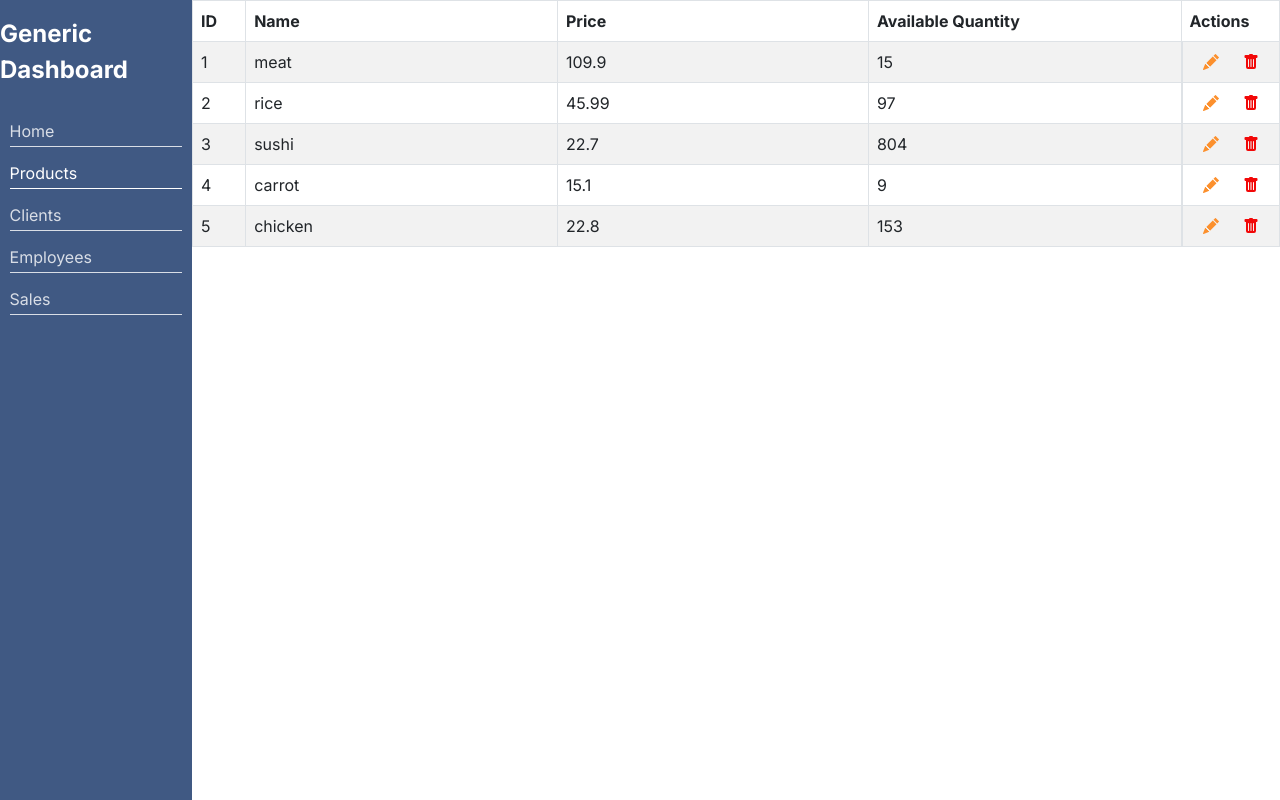
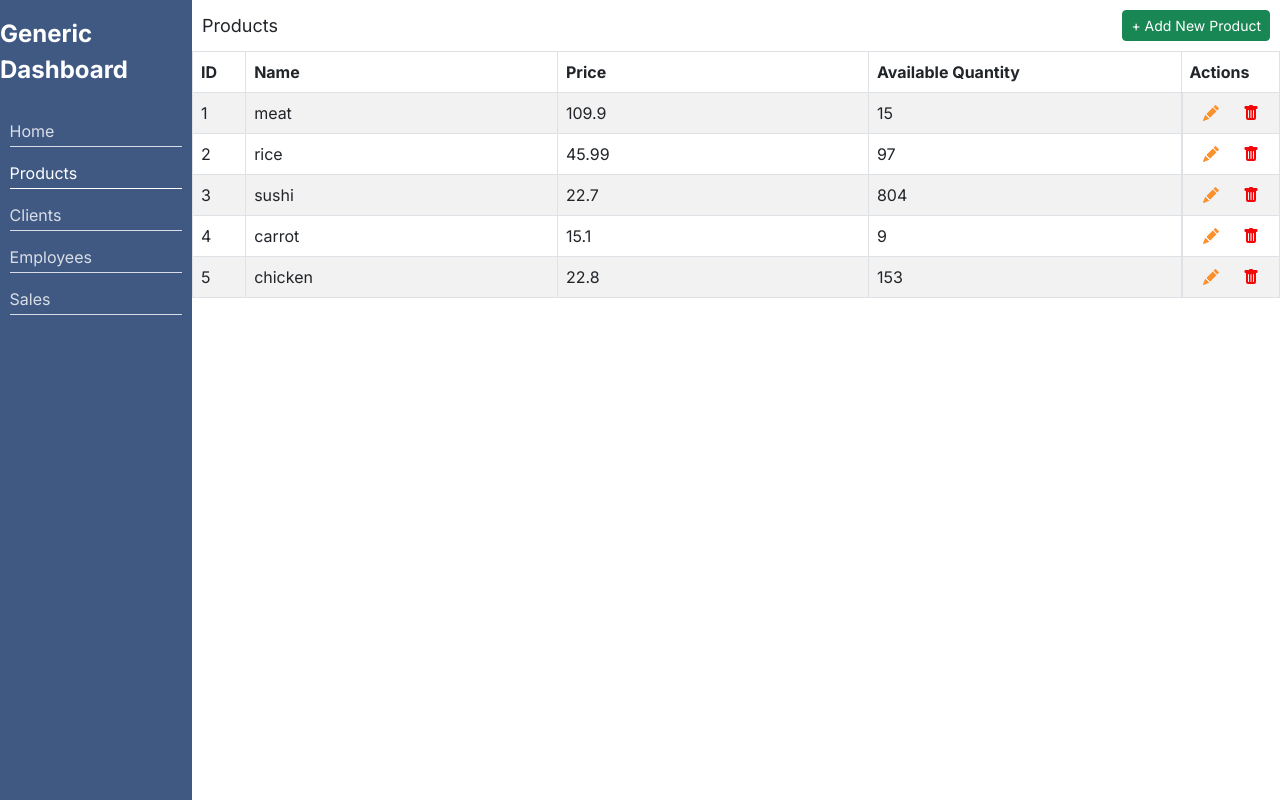
Before and after one commit to luis-saes/generic-dashboard, a React (Create React App) app in the folder front-end/: page /products in a window 1280 px wide. Built offline with nearby package versions, Linux system fonts and the light colour scheme.

Commit message:
Adding header for table and add button

```diff
--- a/front-end/src/views/Board.module.css
+++ b/front-end/src/views/Board.module.css
@@ -6,3 +6,19 @@
   align-items: center;
   justify-content: center;
 }
+
+.title {
+  font-size: 18px;
+}
+
+.tableHeader {
+  width: 100%;
+  display: flex;
+  flex-direction: row;
+  align-items: center;
+  justify-content: space-between;
+  padding-left: 10px;
+  padding-right: 10px;
+  margin-top: 10px;
+  margin-bottom: 10px;
+}
--- a/front-end/src/views/ProductsScreen.tsx
+++ b/front-end/src/views/ProductsScreen.tsx
@@ -1,6 +1,7 @@
 import React, { useState } from "react";
 import Sidebar from "../components/Dashboard/Sidebar";
 import GenericTable from "../components/Tables/GenericTable";
+import Button from "react-bootstrap/Button";
 import styles from "./ProductsScreen.module.css";
 import stylesBoard from "./Board.module.css";
 import stylesSidebar from "./SidebarMain.module.css";
@@ -39,6 +40,12 @@ const ProductsScreen = () => {
     <div className={stylesSidebar.main}>
       <Sidebar />
       <div className={stylesBoard.board}>
+        <div className={stylesBoard.tableHeader}>
+          <div className={stylesBoard.title}>Products</div>
+          <Button variant="success" size="sm">
+            + Add New Product
+          </Button>
+        </div>
         <GenericTable
           headArray={headArray}
           dataArray={tableData}
```
